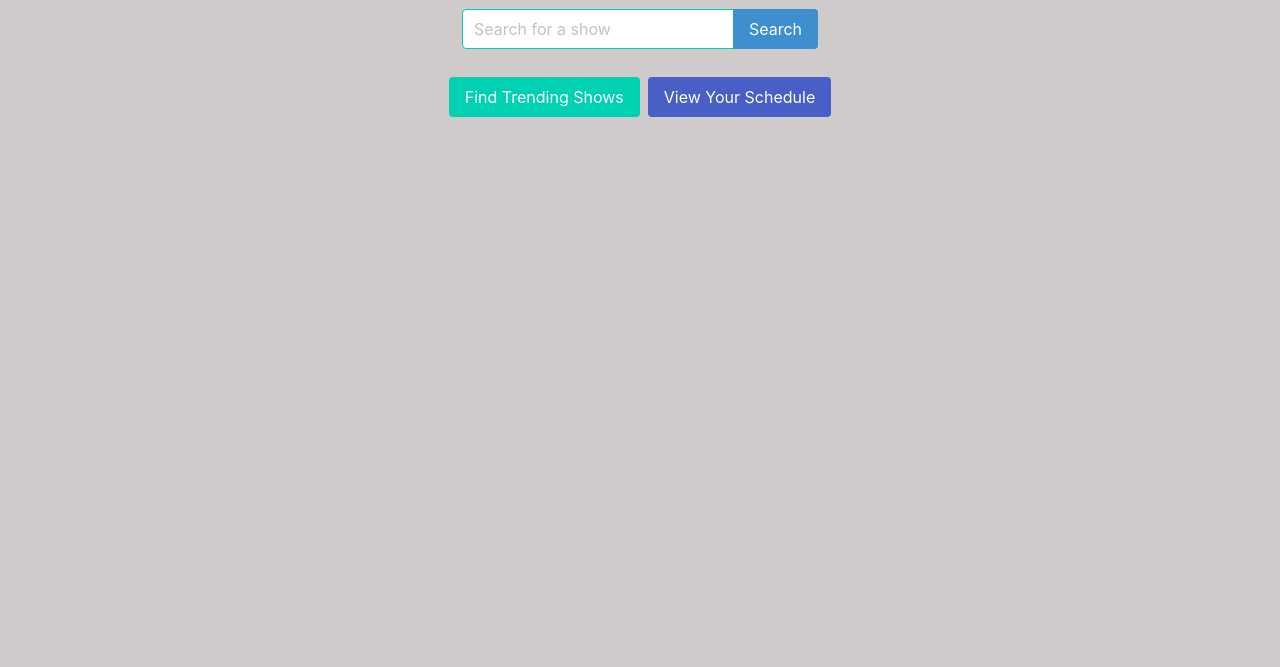
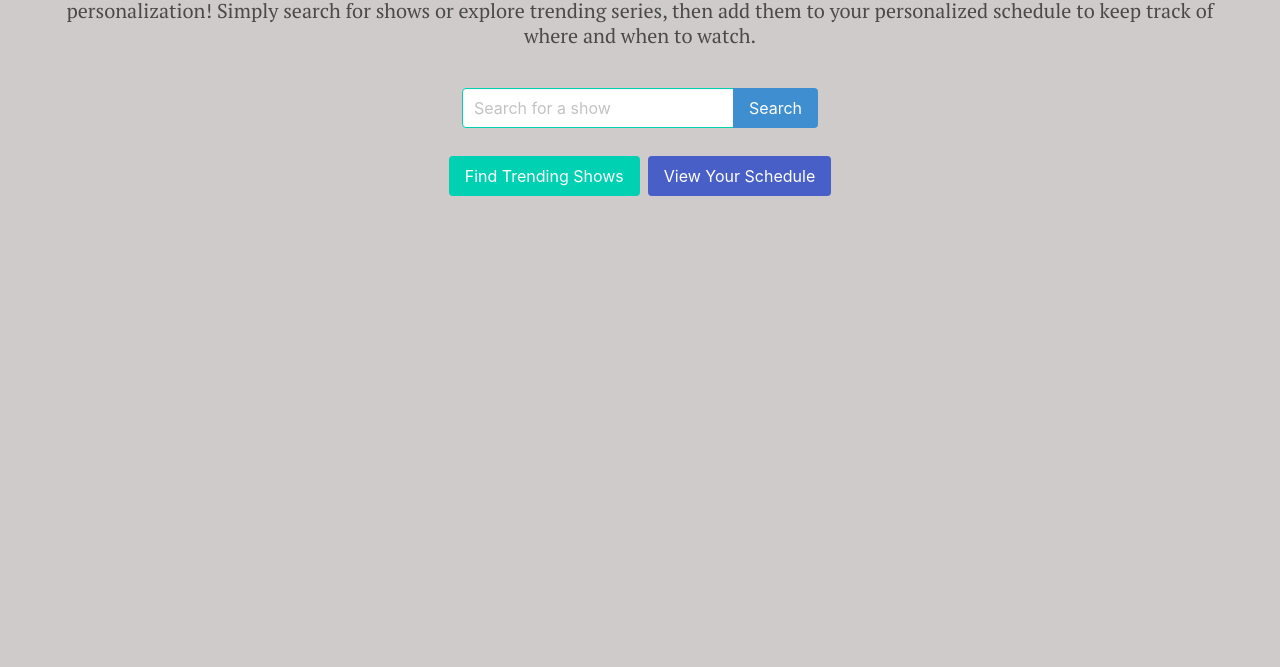
Before and after one commit to lvanness7690/cinematic-compass, a plain HTML site: page index.html in a window 1280 px wide. Shown: the part 133-800 px from the top of the page. Drawn offline with nearby package versions, Linux system fonts and the light colour scheme.

Commit message:
added description to the homepage under title

```diff
--- a/index.html
+++ b/index.html
@@ -15,7 +15,7 @@
         <div class="container">
             <!-- Centering Title -->
             <h1 class="title is-1 has-text-centered">Welcome to Cinematic Compass</h1>
-
+            <h5 class="subtitle is-5 has-text-centered">Your Ultimate Guide to the World of TV Shows. Discover, organize, and schedule your next binge-watch journey with ease and personalization! Simply search for shows or explore trending series, then add them to your personalized schedule to keep track of where and when to watch.</h5>
             <!-- Centering Search Field and Button -->
             <div class="field has-addons is-justify-content-center">
                 <div class="control">
```
